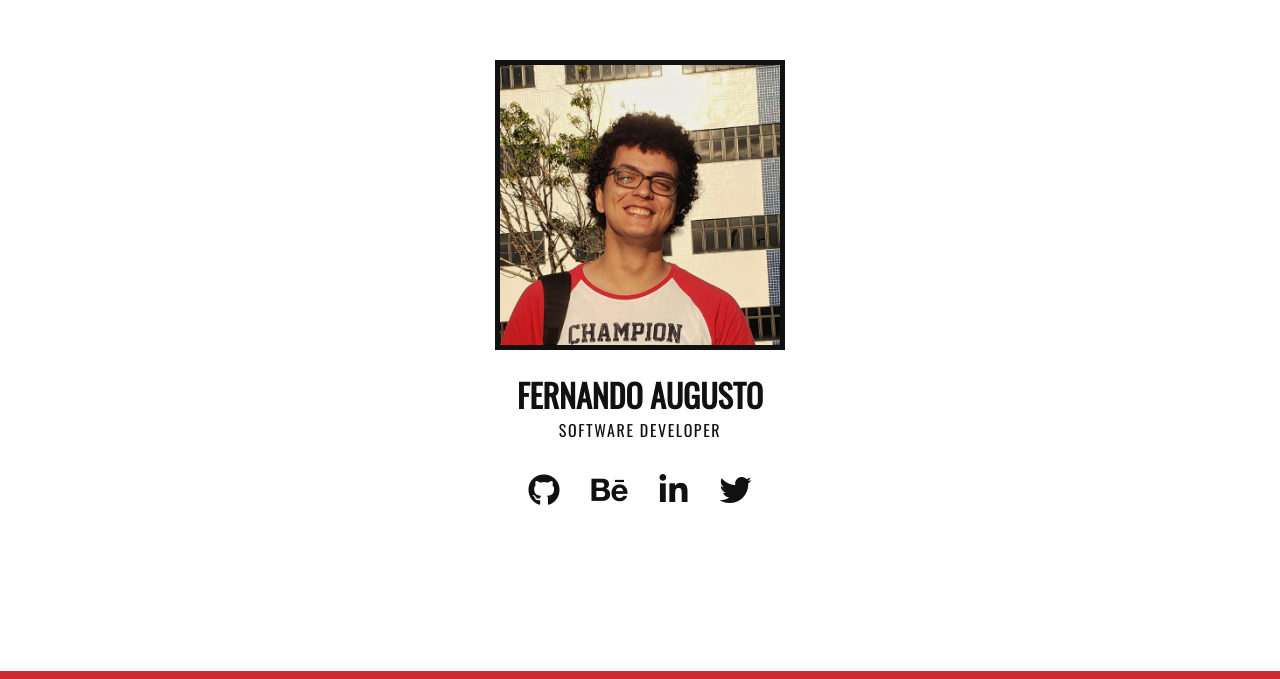
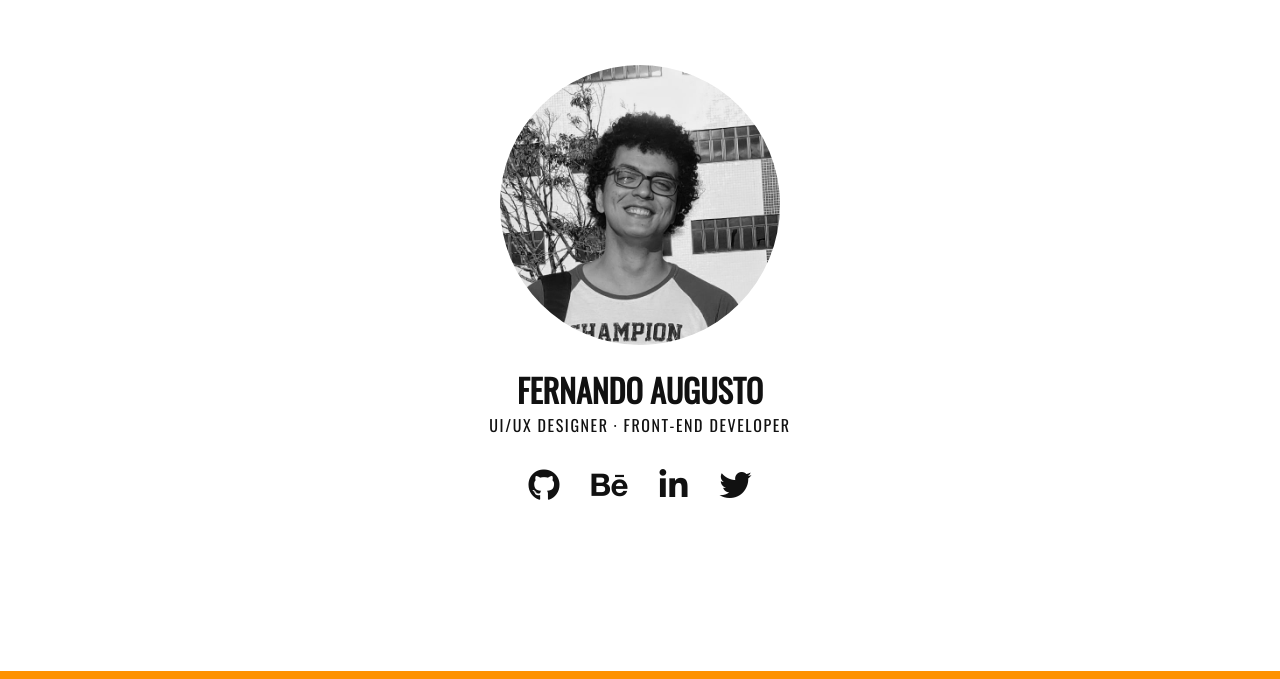
Before and after one commit to fernandoajn/fernandoajn.github.io, a plain HTML site: page index.html in a window 1280 px wide. Shown: the part 121-800 px from the top of the page. Drawn offline with nearby package versions, Linux system fonts and the light colour scheme.

Commit message:
2020 changes

```diff
--- a/assets/sass/helpers/variables.scss
+++ b/assets/sass/helpers/variables.scss
@@ -1,6 +1,6 @@
 // Colors
 $backgroundColor: #fff;
 $textColor: #111;
-$secondaryColor: #D02B2F;
+$secondaryColor: #FE9200;
 
 $primaryFont: 'Oswald', sans-serif;
--- a/assets/sass/layout/container.scss
+++ b/assets/sass/layout/container.scss
@@ -36,8 +36,13 @@
 .profile-img {
   width: 280px;
   margin: 1em;
-  border: 5px solid $textColor;
-  box-shadow: 2px 2px 2px $backgroundColor;
+  border-radius: 50%;
+  transition: 0.4s;
+  filter: grayscale(1);
+
+  &:hover {
+    filter: grayscale(0);
+  }
 }
 
 .menu-div {
--- a/index.html
+++ b/index.html
@@ -17,7 +17,7 @@
       <img src="images/pp.jpeg" alt="Fernando Augusto" class="profile-img animated flipInX">
       <div class="description animated flipInY">
         <h1>Fernando Augusto</h1>
-        <span>Software Developer</span>
+        <span>UI/UX Designer · Front-end Developer</span>
       </div>
 
       <div class="menu-div animated delay-1s fadeInUp">
```
Also changed, not shown: assets/css/styles.css, 1 other file.
